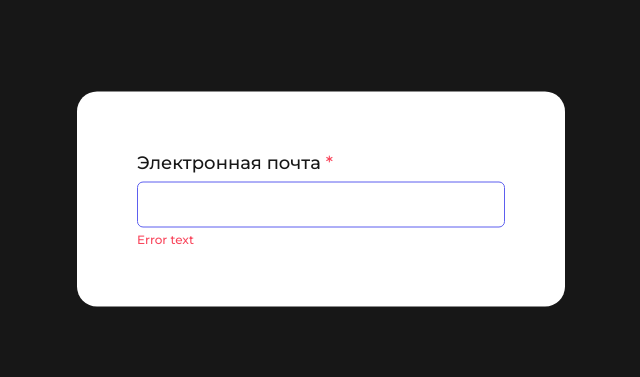
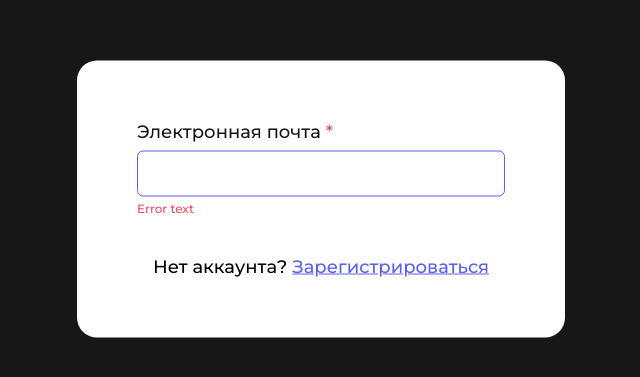
Before and after one commit to Githance/frontend, a React (Create React App) app: page /authentication in a window 1280 px wide. Shown: the part 201-578 px from the top of the page, without its empty margins (319-959 px from the left). Built offline with nearby package versions, Linux system fonts and the light colour scheme.

Commit message:
feat: сделать базовую верстку registration-page

```diff
--- a/src/components/app/app.jsx
+++ b/src/components/app/app.jsx
@@ -1,12 +1,14 @@
 import { Route, Routes } from "react-router-dom";
 import MainPage from "../main-page/main-page";
 import AuthenticationPage from "../authentication-page/authentication-page";
+import RegistrationPage from "../registration-page/registration-page";
 
 function App() {
   return (
     <Routes>
       <Route exact path="/" element={<MainPage />} />
       <Route path="/authentication" element={<AuthenticationPage />} />
+      <Route path="/registration" element={<RegistrationPage />} />
     </Routes>
   );
 }
--- a/src/components/authentication-page/authentication-page.jsx
+++ b/src/components/authentication-page/authentication-page.jsx
@@ -1,3 +1,4 @@
+import { NavLink } from "react-router-dom";
 import Form from "../form/form";
 import Fieldset from "../fieldset/fieldset";
 import style from "./authentication-page.module.css";
@@ -12,6 +13,14 @@ function AuthenticationPage() {
           label="Электронная почта"
           name="email"
         />
+        <div className={style.container__text}>
+          <p className={style.text}>
+            Нет аккаунта?
+            <NavLink to="/registration" className={style.link}>
+              Зарегистрироваться
+            </NavLink>
+          </p>
+        </div>
       </Form>
     </div>
   );
--- a/src/components/authentication-page/authentication-page.module.css
+++ b/src/components/authentication-page/authentication-page.module.css
@@ -2,5 +2,33 @@
   width: 100vw;
   height: 100vh;
   background-color: var(--bg-color-main);
-  color: white;
 }
+
+.container__text {
+  margin-top: 40px;
+  display: flex;
+  justify-content: center;
+}
+
+.text {
+  margin: 0;
+  display: inline-block;
+  font-weight: 500;
+  font-size: 18px;
+  line-height: 22px;
+}
+
+.link {
+  display: inline-block;
+  margin-left: 5px;
+  text-decoration: underline;
+  color: var(--bg-color-button-normal);
+}
+
+.link:hover {
+  color: var(--bg-color-button-hover);
+}
+
+.link:active {
+  color: var(--bg-color-button-pressed);
+}
--- a/src/components/form/form.jsx
+++ b/src/components/form/form.jsx
@@ -6,7 +6,7 @@ function Form({ children }) {
 }
 
 Form.propTypes = {
-  children: PropTypes.element.isRequired,
+  children: PropTypes.arrayOf(PropTypes.element).isRequired,
 };
 
 export default Form;
--- /dev/null
+++ b/src/components/registration-page/registration-page.jsx
@@ -0,0 +1,26 @@
+import Form from "../form/form";
+import Fieldset from "../fieldset/fieldset";
+import style from "./registration-page.module.css";
+
+function RegistrationPage() {
+  return (
+    <div className={style.container}>
+      <Form>
+        <Fieldset
+          type="text"
+          required="required"
+          label="Имя пользователя"
+          name="user"
+        />
+        <Fieldset
+          type="email"
+          required="required"
+          label="Электронная почта"
+          name="email"
+        />
+      </Form>
+    </div>
+  );
+}
+
+export default RegistrationPage;
--- /dev/null
+++ b/src/components/registration-page/registration-page.module.css
@@ -0,0 +1,5 @@
+.container {
+  width: 100vw;
+  height: 100vh;
+  background-color: var(--bg-color-main);
+}
```
